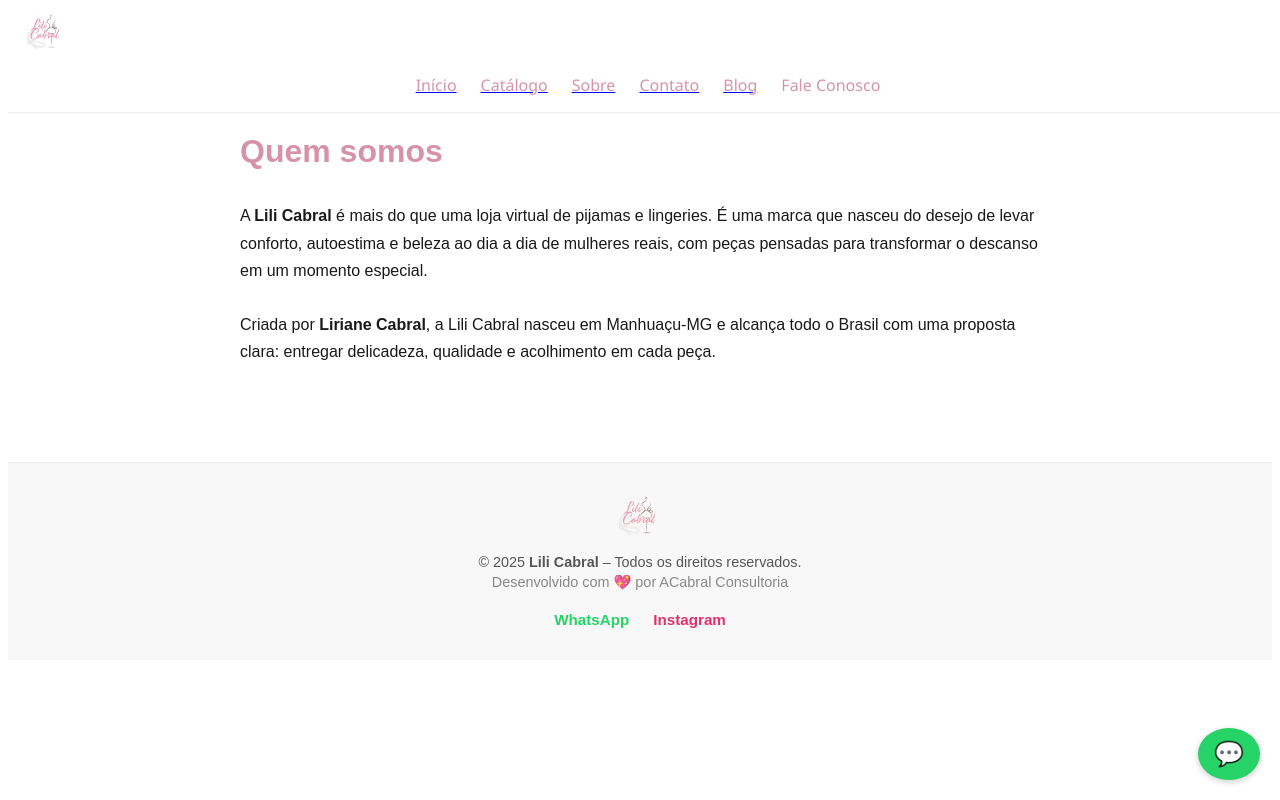
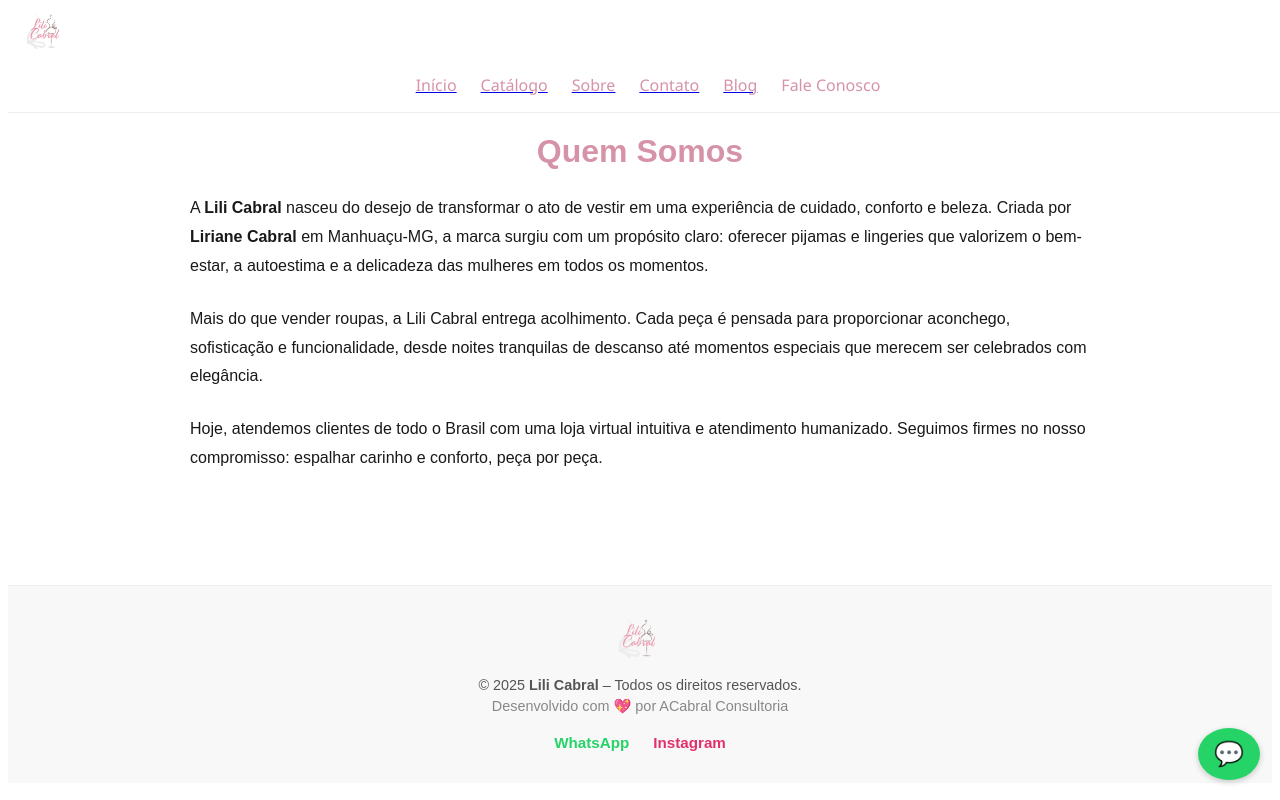
Before and after one commit to adaltoncabral/site-lili-cabral, a Next.js app: page /sobre in a window 1280 px wide. Built offline with nearby package versions, Linux system fonts and the light colour scheme.

Commit message:
Update sobre.js

```diff
--- a/pages/sobre.js
+++ b/pages/sobre.js
@@ -1,4 +1,3 @@
-
 import Head from 'next/head';
 import Header from '../components/Header';
 import Footer from '../components/Footer';
@@ -9,19 +8,46 @@
   return (
     <>
       <Head>
-        <title>Quem Somos – Lili Cabral</title>
-        <meta name="description" content="Conheça a história da Lili Cabral, criada em Manhuaçu-MG para valorizar o conforto e a autoestima feminina." />
+        <title>Sobre a Lili Cabral – Pijamas & Lingeries</title>
+        <meta name="description" content="A história da Lili Cabral: uma marca criada para valorizar o conforto, a delicadeza e a autoestima das mulheres, direto de Manhuaçu-MG para todo o Brasil." />
+        <meta property="og:title" content="Sobre a Lili Cabral – Pijamas & Lingeries" />
+        <meta property="og:description" content="A história da Lili Cabral: uma marca criada para valorizar o conforto, a delicadeza e a autoestima das mulheres, direto de Manhuaçu-MG para todo o Brasil." />
+        <meta property="og:image" content="/banner-lili.jpg" />
+        <meta property="og:type" content="website" />
       </Head>
+
       <Analytics />
       <Header />
-      <main style={{ maxWidth: '800px', margin: '80px auto 0', padding: '2rem', fontFamily: 'sans-serif', color: '#191919' }}>
-        <h1 style={{ color: '#d693a8', fontSize: '2rem', marginBottom: '2rem' }}>Quem somos</h1>
-        <div style={{ lineHeight: '1.7', fontSize: '1rem' }}>
-          A <strong>Lili Cabral</strong> é mais do que uma loja virtual de pijamas e lingeries. É uma marca que nasceu do desejo de levar conforto, autoestima e beleza ao dia a dia de mulheres reais, com peças pensadas para transformar o descanso em um momento especial.
-          <br /><br />
-          Criada por <strong>Liriane Cabral</strong>, a Lili Cabral nasceu em Manhuaçu-MG e alcança todo o Brasil com uma proposta clara: entregar delicadeza, qualidade e acolhimento em cada peça.
-        </div>
+
+      <main style={{
+        maxWidth: '900px',
+        margin: '80px auto 0',
+        padding: '2rem',
+        fontFamily: 'sans-serif',
+        color: '#191919'
+      }}>
+        <h1 style={{
+          color: '#d693a8',
+          fontSize: '2rem',
+          marginBottom: '1.5rem',
+          textAlign: 'center'
+        }}>
+          Quem Somos
+        </h1>
+
+        <p style={{ fontSize: '1rem', lineHeight: '1.8', marginBottom: '1.5rem' }}>
+          A <strong>Lili Cabral</strong> nasceu do desejo de transformar o ato de vestir em uma experiência de cuidado, conforto e beleza. Criada por <strong>Liriane Cabral</strong> em Manhuaçu-MG, a marca surgiu com um propósito claro: oferecer pijamas e lingeries que valorizem o bem-estar, a autoestima e a delicadeza das mulheres em todos os momentos.
+        </p>
+
+        <p style={{ fontSize: '1rem', lineHeight: '1.8', marginBottom: '1.5rem' }}>
+          Mais do que vender roupas, a Lili Cabral entrega acolhimento. Cada peça é pensada para proporcionar aconchego, sofisticação e funcionalidade, desde noites tranquilas de descanso até momentos especiais que merecem ser celebrados com elegância.
+        </p>
+
+        <p style={{ fontSize: '1rem', lineHeight: '1.8' }}>
+          Hoje, atendemos clientes de todo o Brasil com uma loja virtual intuitiva e atendimento humanizado. Seguimos firmes no nosso compromisso: espalhar carinho e conforto, peça por peça.
+        </p>
       </main>
+
       <FloatingButton />
       <Footer />
     </>
```
